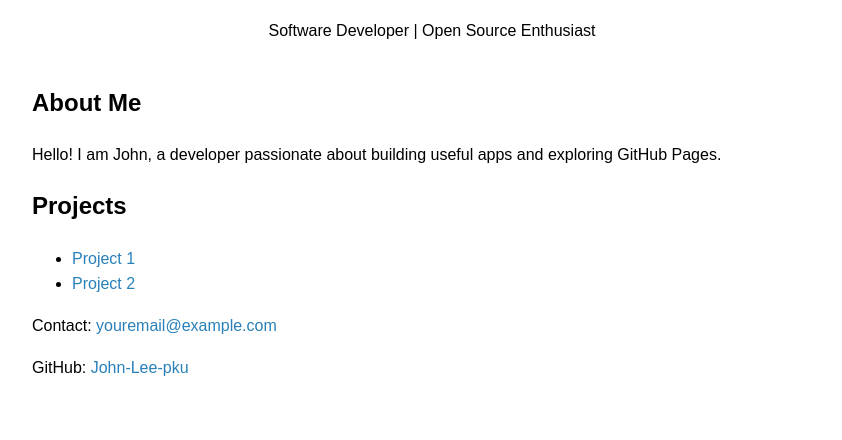
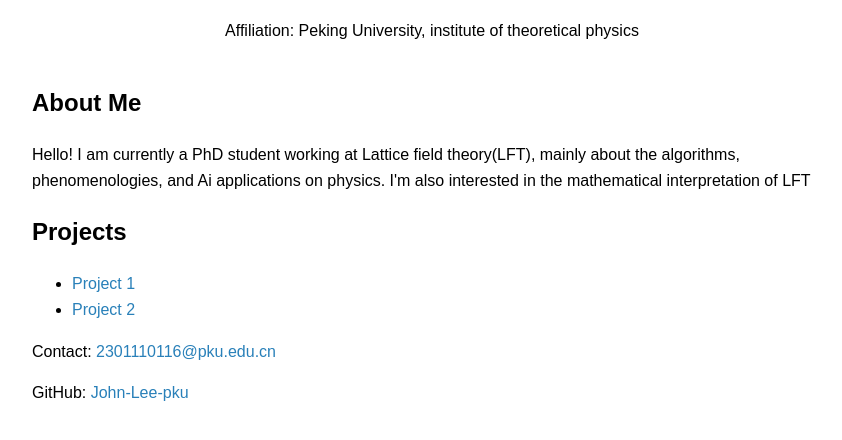
Before and after one commit to john-Lee-pku/John-Lee-pku.github.io, a plain HTML site: page index.html in a window 1280 px wide. Shown: the part 96-536 px from the top of the page, without its empty margins (208-1050 px from the left). Drawn offline with Linux system fonts and the light colour scheme.

Commit message:
Add refined info

```diff
--- a/index.html
+++ b/index.html
@@ -2,18 +2,18 @@
 <html lang="en">
 <head>
   <meta charset="UTF-8">
-  <title>John Lee - Personal Website</title>
+  <title>Zhaolong Zhang - Personal Website</title>
   <link rel="stylesheet" href="style.css">
 </head>
 <body>
   <header>
     <h1>John Lee</h1>
-    <p>Software Developer | Open Source Enthusiast</p>
+    <p>Affiliation: Peking University, institute of theoretical physics</p>
   </header>
 
   <section id="about">
     <h2>About Me</h2>
-    <p>Hello! I am John, a developer passionate about building useful apps and exploring GitHub Pages.</p>
+    <p>Hello! I am currently a PhD student working at Lattice field theory(LFT), mainly about the algorithms, phenomenologies, and Ai applications on physics. I'm also interested in the mathematical interpretation of LFT</p>
   </section>
 
   <section id="projects">
@@ -25,8 +25,8 @@
   </section>
 
   <footer>
-    <p>Contact: <a href="mailto:youremail@example.com">youremail@example.com</a></p>
-    <p>GitHub: <a href="https://github.com/John-Lee-pku">John-Lee-pku</a></p>
+    <p>Contact: <a href="mailto:youremail@example.com">2301110116@pku.edu.cn</a></p>
+    <p>GitHub: <a href="https://github.com/john-Lee-pku">John-Lee-pku</a></p>
   </footer>
 </body>
 </html>
```
